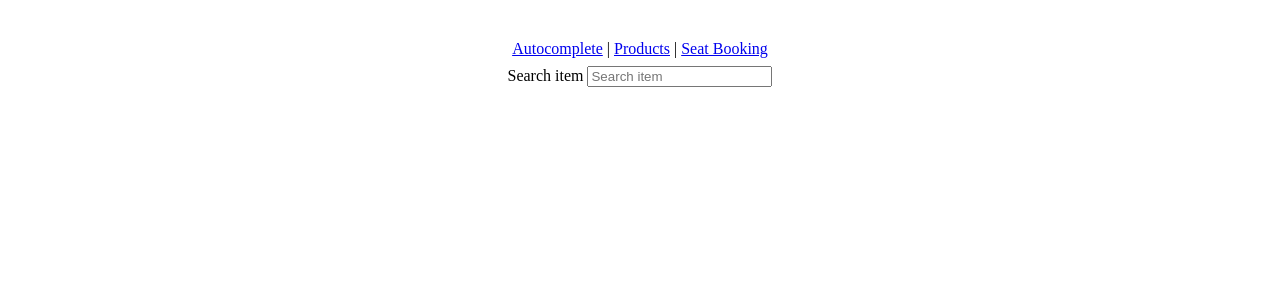
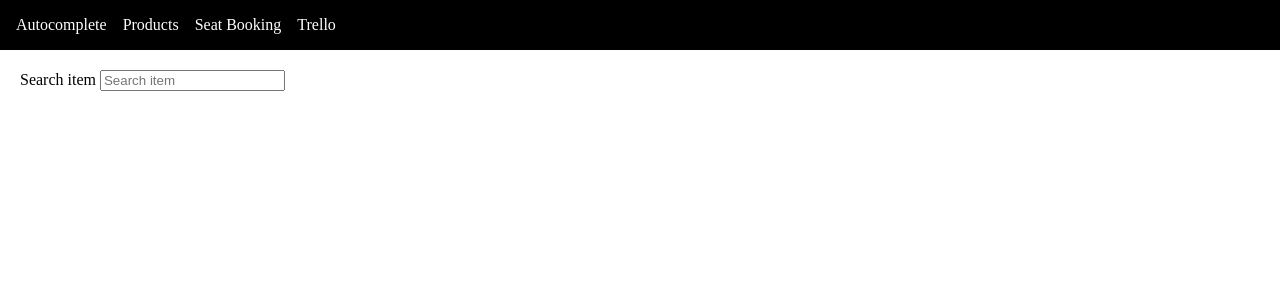
Before and after one commit to indrasisdatta/react-machine-coding, a React (Vite) app: page /autocomplete in a window 1280 px wide. Shown: the top 300 px of the page. Built offline with nearby package versions, Linux system fonts and the light colour scheme.

Commit message:
Header styles, Trello component file added

```diff
--- a/src/App.css
+++ b/src/App.css
@@ -1,81 +1,6 @@
 #root {
-  max-width: 1280px;
+  /* max-width: 1280px;
   margin: 0 auto;
   padding: 2rem;
-  text-align: center;
+  text-align: center; */
 }
-
-.logo {
-  height: 6em;
-  padding: 1.5em;
-  will-change: filter;
-  transition: filter 300ms;
-}
-.logo:hover {
-  filter: drop-shadow(0 0 2em #646cffaa);
-}
-.logo.react:hover {
-  filter: drop-shadow(0 0 2em #61dafbaa);
-}
-
-@keyframes logo-spin {
-  from {
-    transform: rotate(0deg);
-  }
-  to {
-    transform: rotate(360deg);
-  }
-}
-
-@media (prefers-reduced-motion: no-preference) {
-  a:nth-of-type(2) .logo {
-    animation: logo-spin infinite 20s linear;
-  }
-}
-
-.card {
-  padding: 2em;
-}
-
-.read-the-docs {
-  color: #888;
-}
-.container {
-  text-align: left;
-}
-.seat-group {
-  padding: 15px;
-}
-
-.seat-row__title {
-  font-weight: 600;
-  margin-right: 1rem;
-}
-.seat-row__seat {
-  display: inline-block;
-  padding: 0.3rem 0.6rem;
-  border: 1px solid #000;
-  margin: 5px;
-}
-.seat-row__seat.empty {
-  visibility: hidden;
-}
-.seat-row__seat.blocked {
-  background-color: #cdc4c4;
-  cursor: not-allowed;
-  position: relative;
-}
-.seat-row__seat.blocked:after {
-  content: "X";
-  position: absolute;
-  color: #a30101;
-  top: -5px;
-  left: 5px;
-  font-size: 2rem;
-  font-family: monospace;
-}
-.seat-row__seat.booked {
-  background-color: #cdc4c4;
-  opacity: 0.5;
-  cursor: not-allowed;
-}
--- a/src/App.tsx
+++ b/src/App.tsx
@@ -6,12 +6,25 @@ function App() {
   return (
     <BrowserRouter>
       <header>
-        <NavLink to="/autocomplete">Autocomplete</NavLink> |&nbsp;
-        <NavLink to="/products">Products</NavLink> |&nbsp;
-        <NavLink to="/seat-booking">Seat Booking</NavLink>
+        <ul className="menu-items">
+          <li>
+            <NavLink to="/autocomplete">Autocomplete</NavLink>
+          </li>
+          <li>
+            <NavLink to="/products">Products</NavLink>
+          </li>
+          <li>
+            <NavLink to="/seat-booking">Seat Booking</NavLink>
+          </li>
+          <li>
+            <NavLink to="/trello">Trello</NavLink>
+          </li>
+        </ul>
       </header>
       <body>
-        <Router />
+        <div className="container">
+          <Router />
+        </div>
       </body>
     </BrowserRouter>
   );
--- a/src/Router.tsx
+++ b/src/Router.tsx
@@ -10,6 +10,7 @@ const SeatBookingComp = lazy(() =>
     default: module.SeatBooking,
   }))
 );
+const TrelloComp = lazy(() => import("./pages/Trello/Trello"));
 
 export const Router = () => {
   return (
@@ -38,6 +39,14 @@ export const Router = () => {
           </Suspense>
         }
       />
+      <Route
+        path="/trello"
+        element={
+          <Suspense fallback={<p>Loading...</p>}>
+            <TrelloComp />
+          </Suspense>
+        }
+      />
     </Routes>
   );
 };
--- a/src/index.css
+++ b/src/index.css
@@ -1,6 +1,20 @@
+body {
+  margin: 0;
+}
+.menu-items {
+  margin: 0;
+  padding: 1em;
+  background: #000;
+}
+.menu-items li {
+  display: inline-block;
+  margin-right: 1em;
+}
+.menu-items li a {
+  color: #fff;
+  text-decoration: none;
+}
+
 .container {
   margin: 20px;
 }
-.seat-group {
-  border: 1px solid #000;
-}
--- a/src/pages/SeatBooking/SeatBooking.tsx
+++ b/src/pages/SeatBooking/SeatBooking.tsx
@@ -2,6 +2,7 @@ import { useEffect, useState } from "react";
 import { SeatRowType } from "../../types/SeatBooking";
 import { SeatRow } from "./SeatRow";
 import { seatBookingData } from "./booking";
+import "./seat-booking.css";
 
 interface SeatRespObj {
   zone: string;
@@ -26,7 +27,9 @@ export const SeatBooking = () => {
       <a href="/system-design-booking.drawio.html" target="_blank">
         Check System Design
       </a>
-      <div className="container">
+      <br />
+      <br />
+      <div>
         <div className="seat-group">
           {seatData.length > 0 &&
             seatData.map(({ zone, rows }) => (
--- /dev/null
+++ b/src/pages/SeatBooking/seat-booking.css
@@ -0,0 +1,36 @@
+.seat-group {
+  padding: 15px;
+  border: 1px solid #000;
+}
+.seat-row__title {
+  font-weight: 600;
+  margin-right: 1rem;
+}
+.seat-row__seat {
+  display: inline-block;
+  padding: 0.3rem 0.6rem;
+  border: 1px solid #000;
+  margin: 5px;
+}
+.seat-row__seat.empty {
+  visibility: hidden;
+}
+.seat-row__seat.blocked {
+  background-color: #cdc4c4;
+  cursor: not-allowed;
+  position: relative;
+}
+.seat-row__seat.blocked:after {
+  content: "X";
+  position: absolute;
+  color: #a30101;
+  top: -5px;
+  left: 5px;
+  font-size: 2rem;
+  font-family: monospace;
+}
+.seat-row__seat.booked {
+  background-color: #cdc4c4;
+  opacity: 0.5;
+  cursor: not-allowed;
+}
--- /dev/null
+++ b/src/pages/Trello/Trello.tsx
@@ -0,0 +1,7 @@
+import React from "react";
+
+const Trello = () => {
+  return <div>Trello board</div>;
+};
+
+export default Trello;
```
Also changed, not shown: 1 other file (tests, documents, lock files or other folders).
